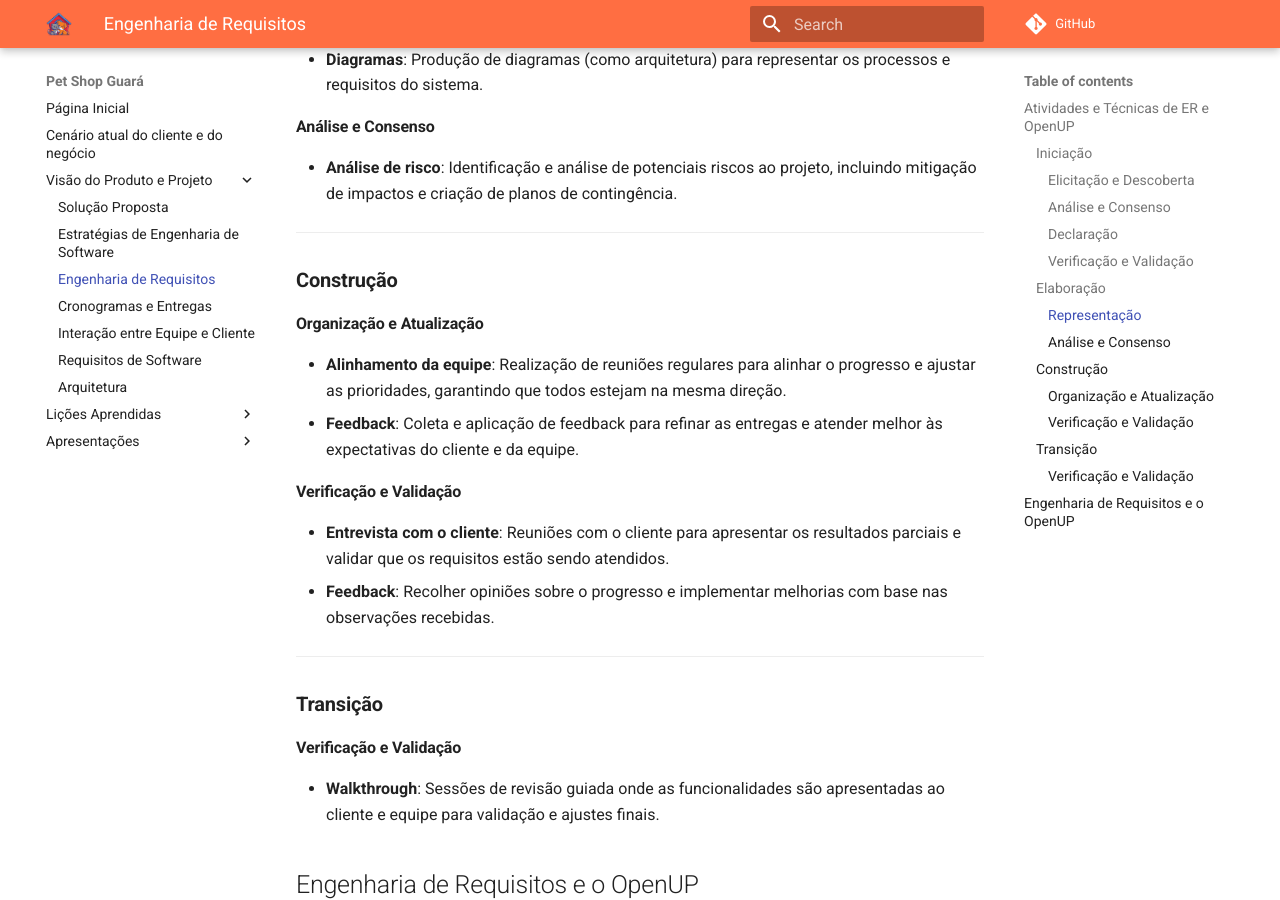
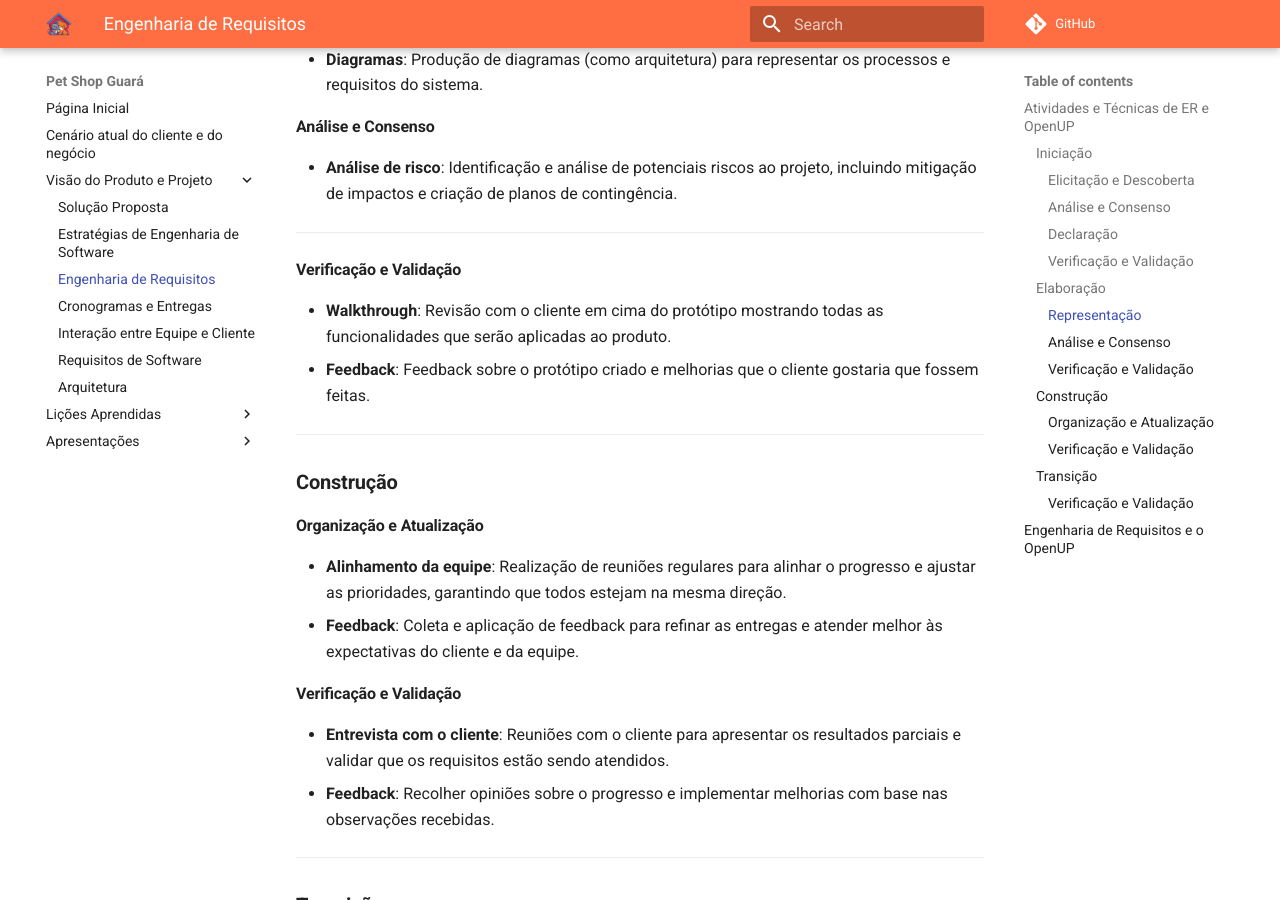
Before and after one commit to mdsreq-fga-unb/2024.2-T03-PetShopGuara, an MkDocs documentation site: the page built from docs/VisãoProduto/EngRequisitos.md, in a window 1280 px wide and 900 px high, scrolled down 1353 px. Built offline with MkDocs 1.6.1 and Material for MkDocs 9.7.7, drawn with Linux system fonts in a browser that asks for light colours; comment, search, counter and statistics services are not loaded; some of the changed text lies outside the part shown.

Commit message:
docs: corrigindo a aprte da engenharia de requisitos

```diff
--- a/docs/VisãoProduto/EngRequisitos.md
+++ b/docs/VisãoProduto/EngRequisitos.md
@@ -43,6 +43,13 @@
 
 ---
 
+#### **Verificação e Validação**
+
+- **Walkthrough**: Revisão com o cliente em cima do protótipo mostrando todas as funcionalidades que serão aplicadas ao produto.
+- **Feedback**: Feedback sobre o protótipo criado e melhorias que o cliente gostaria que fossem feitas.
+
+---
+
 ### **Construção**
 
 #### **Organização e Atualização**
@@ -73,6 +80,7 @@
 |                      | **Verificação e Validação**  | Validação de Requisitos          | Reunião entre os membros da equipe, Revisão de Critérios de Aceitação, Brainstorming             | DoD e DoR                                                                                                         |
 | **Elaboração**       | **Representação**            | Criação de Protótipos e Arquitetura | Prototipagem e  Diagramas                                                | Arquitetura e Protótipo                                                                                           |
 |                      | **Análise e Consenso**       | Alinhamento de requisitos        | Análise de Risco                                                                                | Análise de Risco                                                                                                  |
+|                      | **Verificação e Validação**       | Validação do protótipo        | Walkthrough, Feedback                                                                                | Protótipo validado para começar o desenvolvimento, alinhamento visual com o cliente                                                                                                  |
 | **Construção**       | **Organização e Atualização**| Revisão do produto               | Alinhamento da equipe, Feedback                                                                | Desenvolvimento atualizado e alinhado de acordo com o cronograma                                                 |
 |                      | **Verificação e Validação**  | Revisão do produto               | Entrevista com o cliente, Feedback                                                             | Funcionalidades verificadas com o cliente e feedback coletado                                                    |
 | **Transição**        | **Verificação e Validação**  | Revisão do produto finalizado    | Walkthrough                                                                                    | Resultados do Walkthrough, Qualidade de Produto                                                                   |
```
